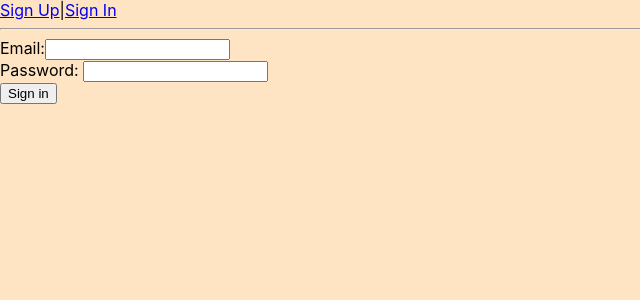
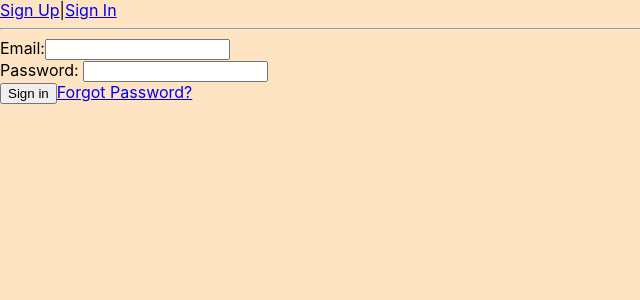
Before and after one commit to unsw-cse-comp3900-9900-23T3/capstone-project-9900m11b5gusts, a React (Create React App) app in the folder frontend/: page / in a window 1280 px wide. Both pictures are taken after a click on the link "Sign In". Shown: the top 300 px of the page, without its empty margins (0-640 px from the left). Built offline with nearby package versions, Linux system fonts and the light colour scheme.

Commit message:
Update SignIn.jsx

```diff
--- a/frontend/src/components/SignIn.jsx
+++ b/frontend/src/components/SignIn.jsx
@@ -3,6 +3,8 @@ import React from 'react';
 function SignIn(){
       const [email, setEmail] = React.useState('')
       const [password, setPassword] = React.useState('')
+      const [page,setPage] = React.useState('aboutus')
+
       async function login(){
             console.log('SignIn:', email, password);
             const response = fetch('http://127.0.0.1:5000/login', {
@@ -23,6 +25,7 @@ function SignIn(){
       Email:<input value={email} onChange={(e)=>setEmail(e.target.value)}/><br />
       Password: <input value={password} onChange={(e)=>setPassword(e.target.value)}/><br />
       <button onClick={login}>Sign in</button>
+      <a href='#' onClick={() => setPage('resetRequest')}>Forgot Password?</a>
       </>
       )
 }
```
